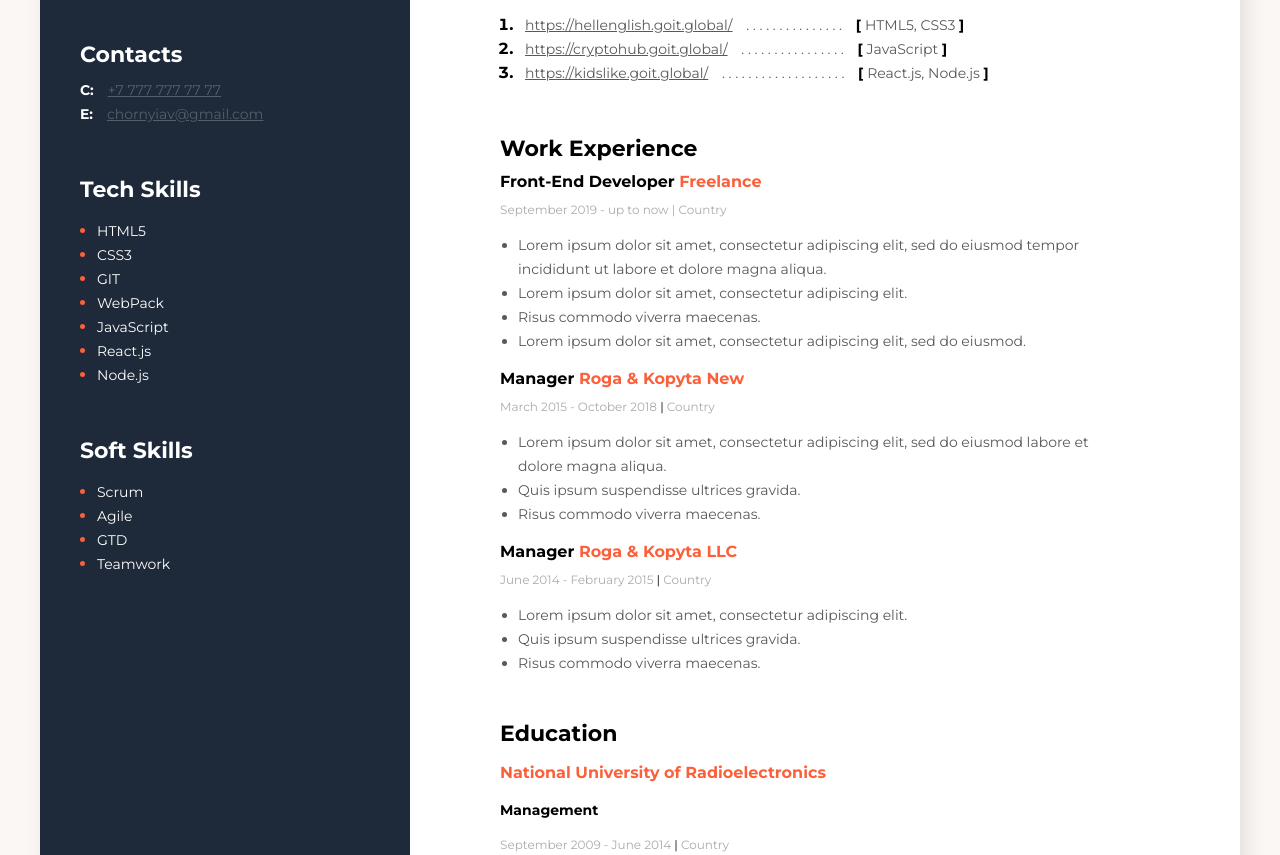
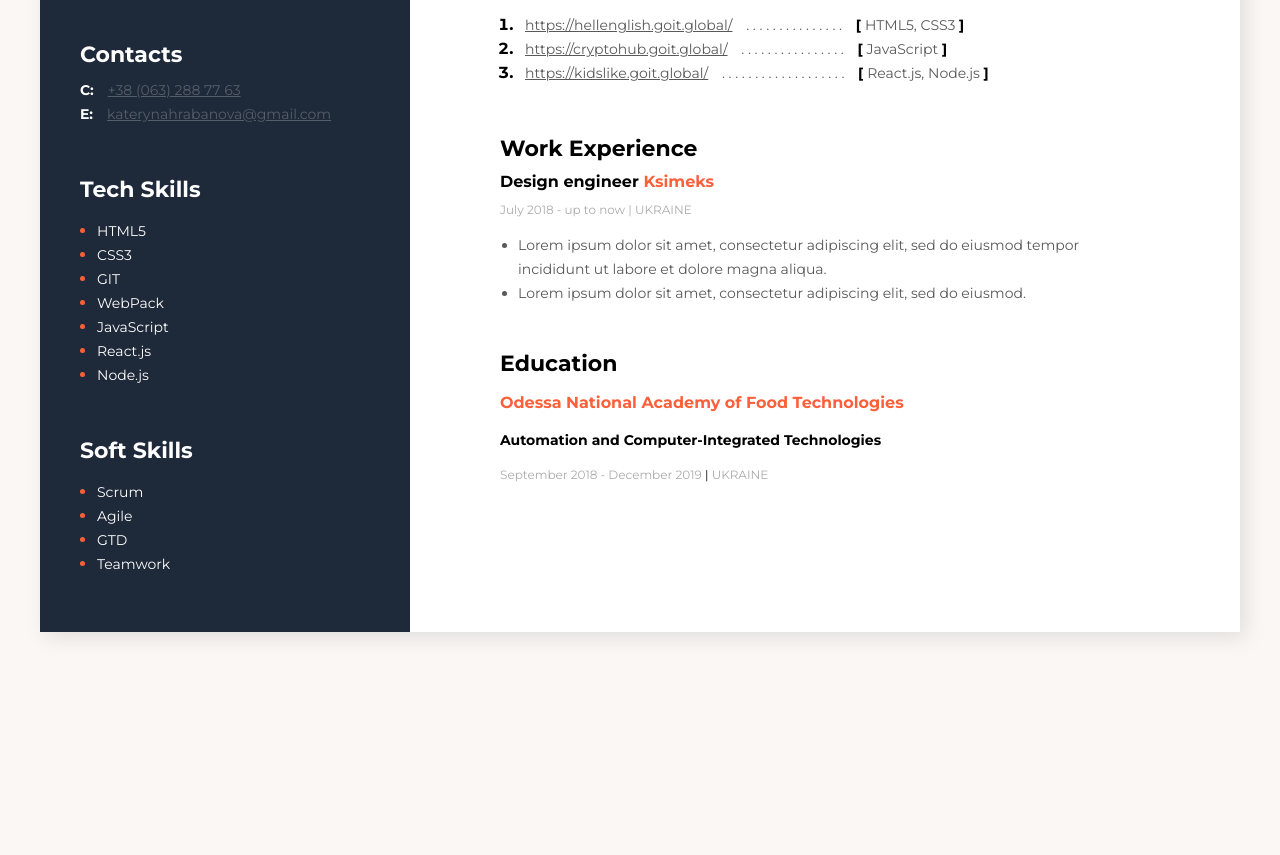
Before and after one commit to 54Cat/cv, a plain HTML site: page index.html in a window 1280 px wide. Shown: the part 447-1302 px from the top of the page. After the commit the page ends 1119 px from the top, so only its background shows below. Drawn offline with Linux system fonts and the light colour scheme.

Commit message:
Меняет инфу
изменился раздел об образовании
изменились контактные данные
изменился раздел об опыте работы

```diff
--- a/index.html
+++ b/index.html
@@ -57,45 +57,22 @@
 
                 <!-- company 1 -->
                 <div class="my-work-experience-company-block">
-                    <h4 class="my-work-experience-position">Front-End Developer <span class="my-work-experience-company"> Freelance </span> </h4>
-                    <p class="my-work-experience-period">September 2019 - up to now   |   Country</p>
+                    <h4 class="my-work-experience-position">Design engineer<span class="my-work-experience-company"> Ksimeks </span> </h4>
+                    <p class="my-work-experience-period">July 2018 - up to now   |   UKRAINE</p>
                     <ul class="my-work-experience-duties">
                         <li class="my-work-experience-duty-item">Lorem ipsum dolor sit amet, consectetur adipiscing elit, sed do eiusmod tempor incididunt ut labore et dolore magna aliqua.</li>
-                        <li class="my-work-experience-duty-item">Lorem ipsum dolor sit amet, consectetur adipiscing elit.</li>
-                        <li class="my-work-experience-duty-item">Risus commodo viverra maecenas.</li>
                         <li class="my-work-experience-duty-item">Lorem ipsum dolor sit amet, consectetur adipiscing elit, sed do eiusmod.</li>
                     </ul>
                 </div>
 
-                <!-- company 2 -->
-                <div class="my-work-experience-company-block">
-                    <h4 class="my-work-experience-position">Manager <span class="my-work-experience-company"> Roga & Kopyta New </span></h4>
-                    <p class="my-work-experience-period">March 2015 - October 2018   <span class="my-work-experience-divider">|</span>   Country</p>
-                    <ul  class="my-work-experience-duties">
-                        <li class="my-work-experience-duty-item">Lorem ipsum dolor sit amet, consectetur adipiscing elit, sed do eiusmod labore et dolore magna aliqua.</li>
-                        <li class="my-work-experience-duty-item">Quis ipsum suspendisse ultrices gravida.</li>
-                        <li class="my-work-experience-duty-item">Risus commodo viverra maecenas. </li>
-                    </ul>
-                </div>
-
-                <!-- company 3 -->
-                <div class="my-work-experience-company-block">
-                    <h4 class="my-work-experience-position">Manager <span class="my-work-experience-company"> Roga & Kopyta LLC</span></h4>
-                    <p class="my-work-experience-period">June 2014 - February 2015   <span class="my-work-experience-divider">|</span>   Country</p>
-                    <ul  class="my-work-experience-duties">
-                        <li class="my-work-experience-duty-item">Lorem ipsum dolor sit amet, consectetur adipiscing elit.</li>
-                        <li class="my-work-experience-duty-item">Quis ipsum suspendisse ultrices gravida.</li>
-                        <li class="my-work-experience-duty-item">Risus commodo viverra maecenas. </li>
-                    </ul>
-                </div>
             </div>
 
             <!-- Education section -->
             <div class="Education-section">
                 <h3 class="main-content-title">Education</h3>
-                <h3 class="my-Education-university"> National University of Radioelectronics </h3>
-                <h4 class="my-Education-faculty">Management</h4>
-                <p class="my-Education-period">September 2009 - June 2014   <span class="my-work-experience-divider">|</span>   Country</p>
+                <h3 class="my-Education-university">Odessa National Academy of Food Technologies</h3>
+                <h4 class="my-Education-faculty">Automation and Computer-Integrated Technologies</h4>
+                <p class="my-Education-period">September 2018 - December 2019   <span class="my-work-experience-divider">|</span>   UKRAINE</p>
             </div>
         </div>
 
@@ -108,11 +85,11 @@
                 <h3 class="sidebar-title">Contacts</h3>
                 <div>
                   <span class="contacts-section-type"> C: </span>
-                  <a class="contacts-section-link" href="tel:+77777777777">+7 777 777 77 77 </a>
+                  <a class="contacts-section-link" href="tel:+77777777777">+38 (063) 288 77 63 </a>
                 </div>
                 <div>
                     <span class="contacts-section-type"> E: </span>
-                    <a class="contacts-section-link" href="mailto:chornyiav@gmail.com"> chornyiav@gmail.com </a>
+                    <a class="contacts-section-link" href="mailto:chornyiav@gmail.com"> katerynahrabanova@gmail.com </a>
                 </div>
             </div>
 
```
